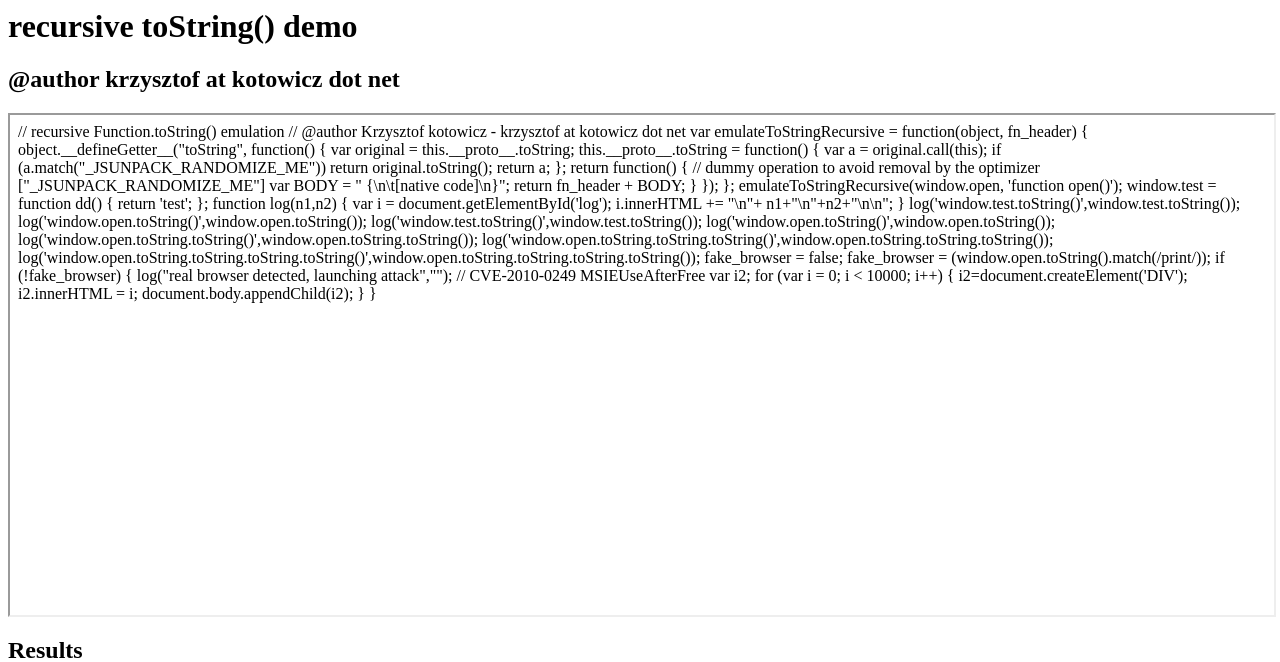
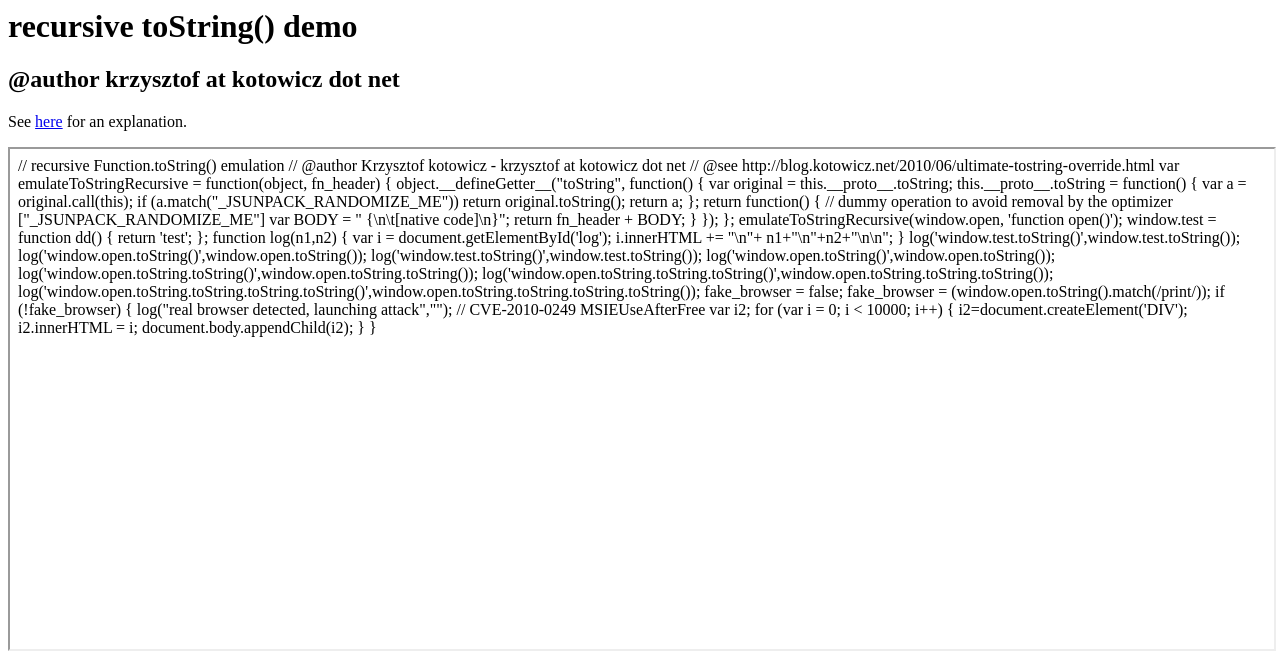
Before and after one commit to koto/owasp-malicious-javascript, a PHP site: page /tostring/index.php in a window 1280 px wide. Shown: the top 662 px of the page. Run offline with PHP 8.4, Linux system fonts and the light colour scheme.

Commit message:
- added links

```diff
--- a/tostring/index.php
+++ b/tostring/index.php
@@ -5,6 +5,7 @@
 <body>
 <h1>recursive toString() demo</h1>
 <h2>@author krzysztof at kotowicz dot net</h2>
+<p>See <a href="http://blog.kotowicz.net/2010/06/ultimate-tostring-override.html">here</a> for an explanation.</p>
 <iframe src="js.js?<?php echo time();?>" width="100%" height="500px"></iframe>
 <h2>Results</h2>
 <pre style="border: 1px dotted black" id="log"></pre>
--- a/tostring/js.js
+++ b/tostring/js.js
@@ -1,5 +1,6 @@
 // recursive Function.toString() emulation
 // @author Krzysztof kotowicz - krzysztof at kotowicz dot net
+// @see http://blog.kotowicz.net/2010/06/ultimate-tostring-override.html
 
 var emulateToStringRecursive = function(object, fn_header) {
 	object.__defineGetter__("toString", function() {
```
